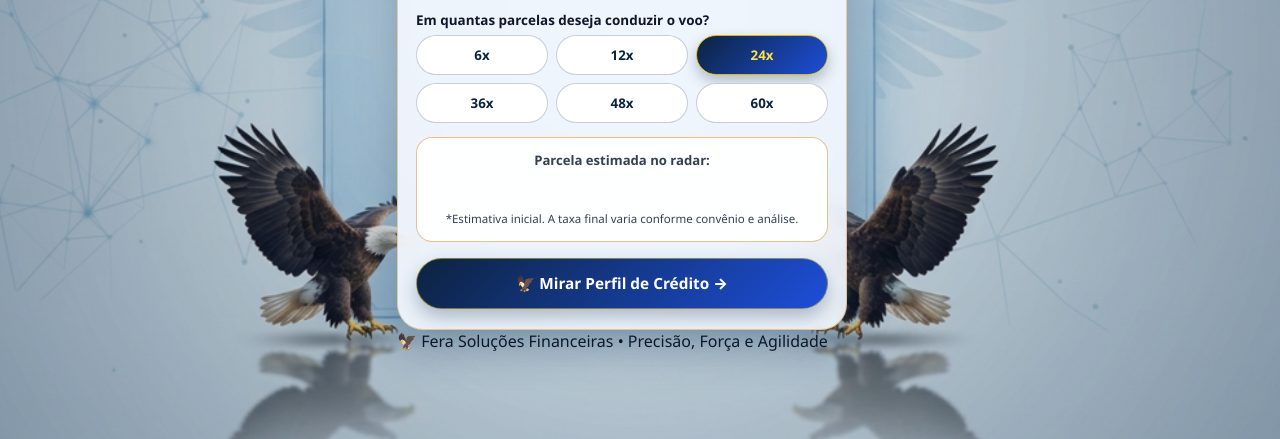
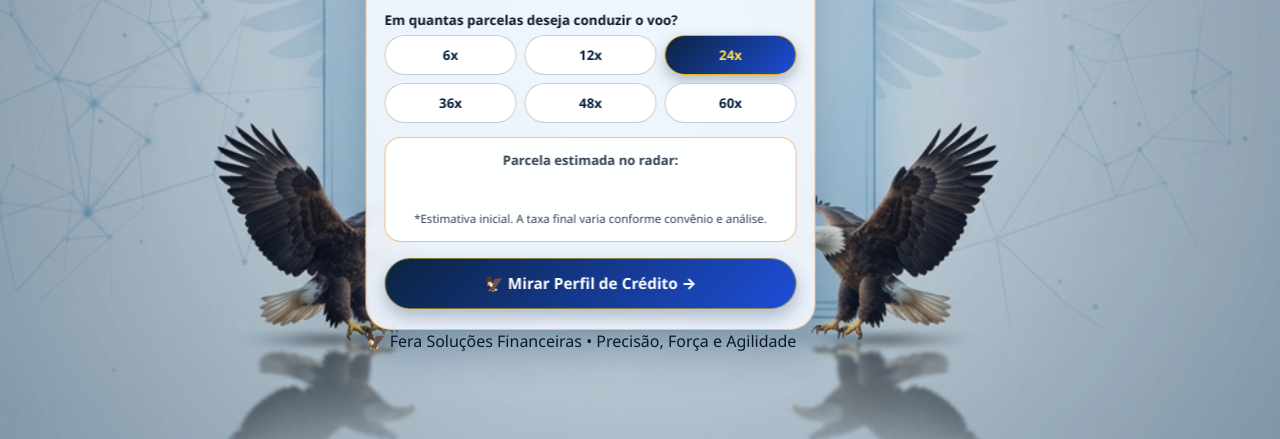
Before and after one commit to rafaassessoriadigital/fera-simulador-credito, a plain HTML site: page index.html in a window 1280 px wide. Shown: the part 361-800 px from the top of the page. Drawn offline with Linux system fonts and the light colour scheme.

Commit message:
Update style.css

```diff
--- a/style.css
+++ b/style.css
@@ -54,7 +54,7 @@ body.tema-aguia::before {
 
 @media (min-width: 769px) {
   .app-container {
-    transform: translateX(-4%);
+    transform: translateX(-11%);
   }
 }
 
```
